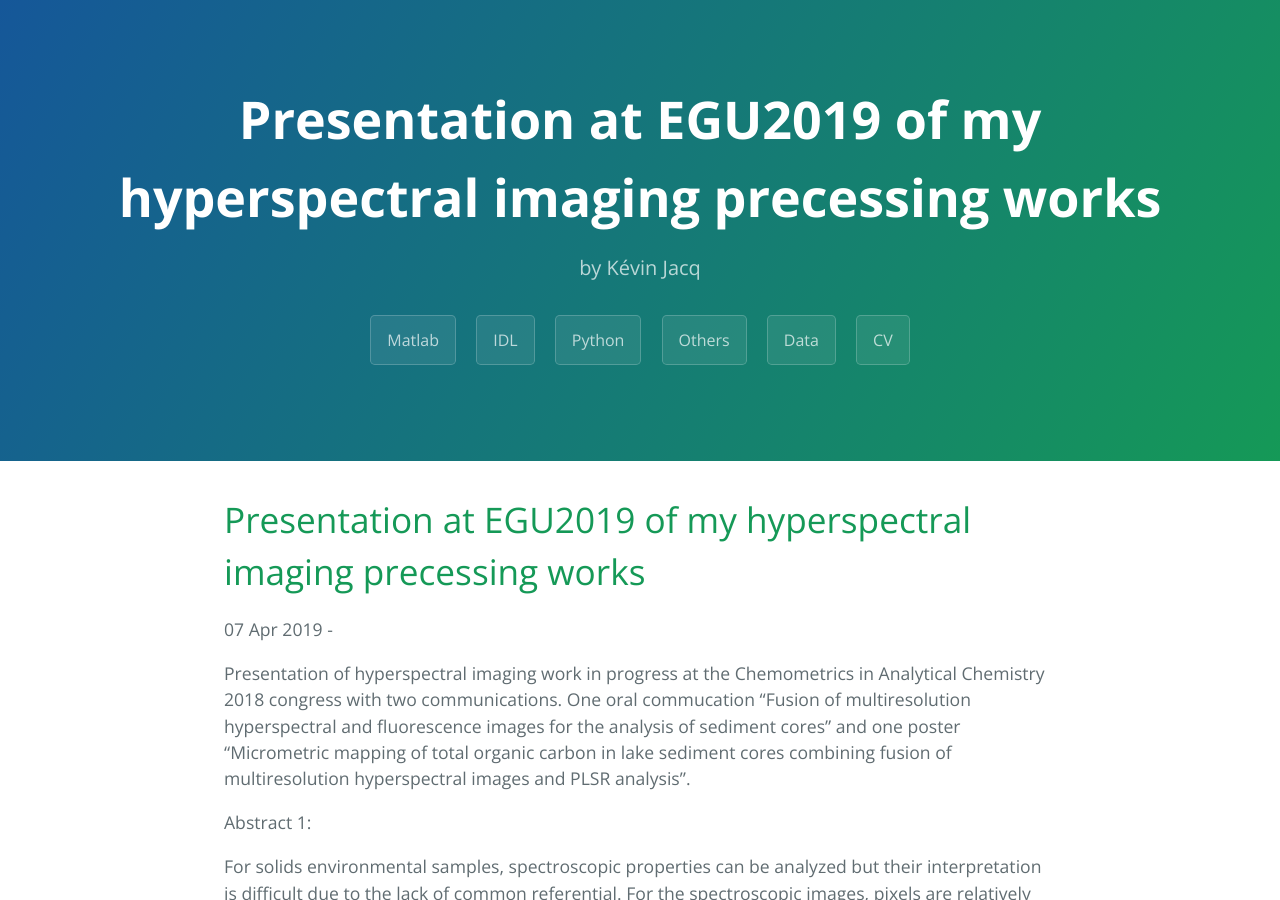
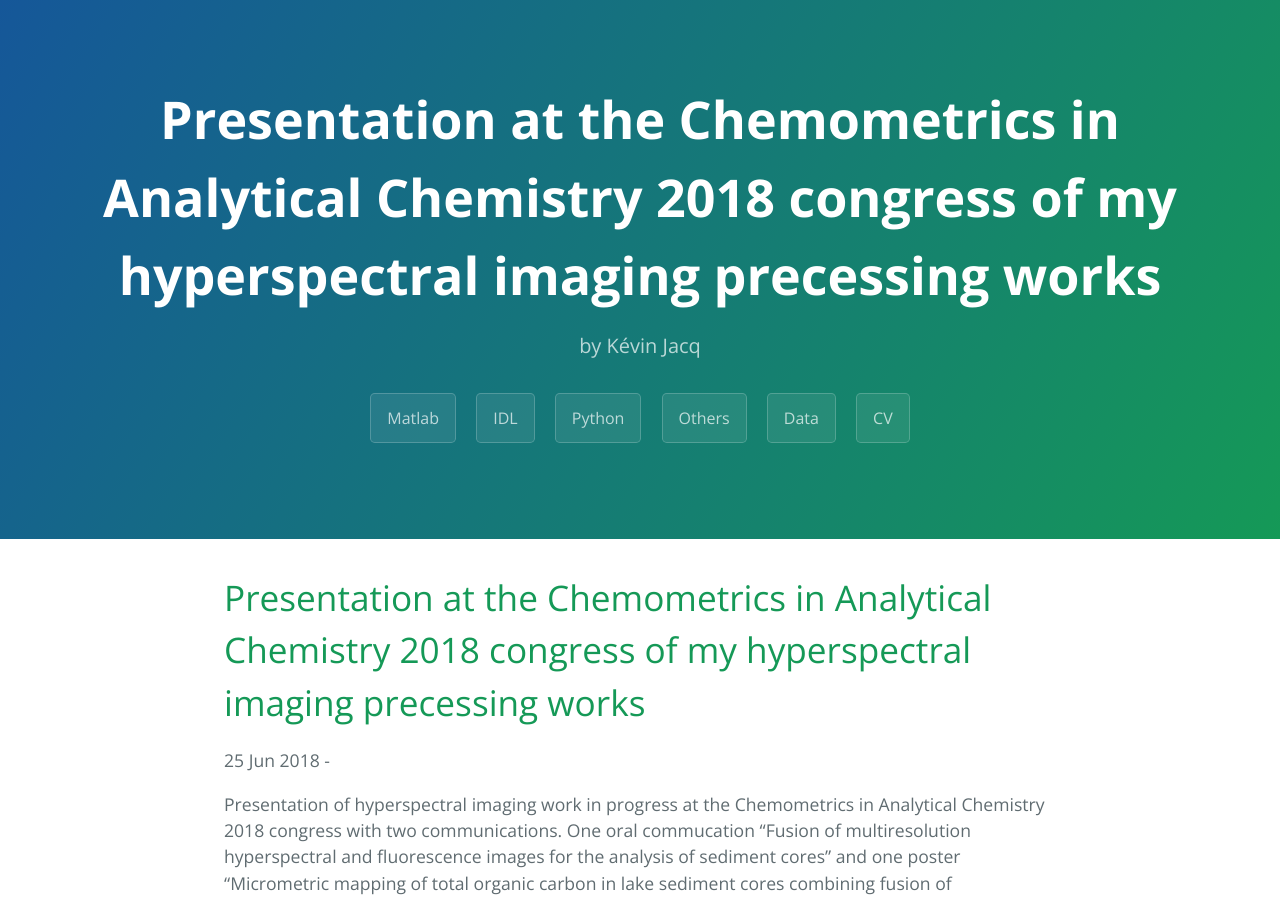
Before and after one commit to JacqKevin/JacqKevin.github.io, a Jekyll site: the page built from _posts/2018-06-25-CAC.md, in a window 1280 px wide and 900 px high. Built offline with Jekyll 4.4.1, drawn with Linux system fonts in a browser that asks for light colours.

Commit message:
Update 2018-06-25-CAC.md

```diff
--- a/_posts/2018-06-25-CAC.md
+++ b/_posts/2018-06-25-CAC.md
@@ -1,7 +1,7 @@
 ---
 layout: post
-title: "Presentation at EGU2019 of my hyperspectral imaging precessing works"
-date: 2019-04-07
+title: "Presentation at the Chemometrics in Analytical Chemistry 2018 congress of my hyperspectral imaging precessing works"
+date: 2018-06-25
 categories: [Publication, Congress]
 ---
 
```
